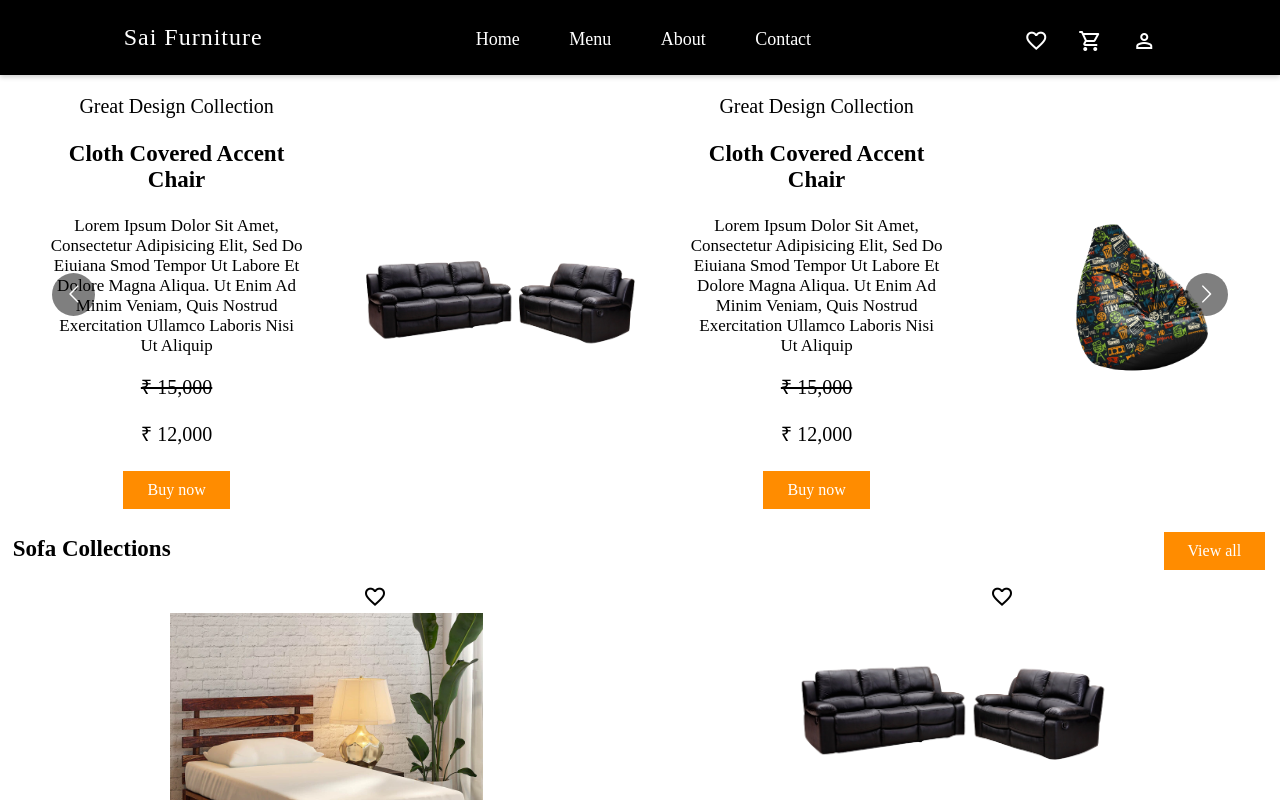
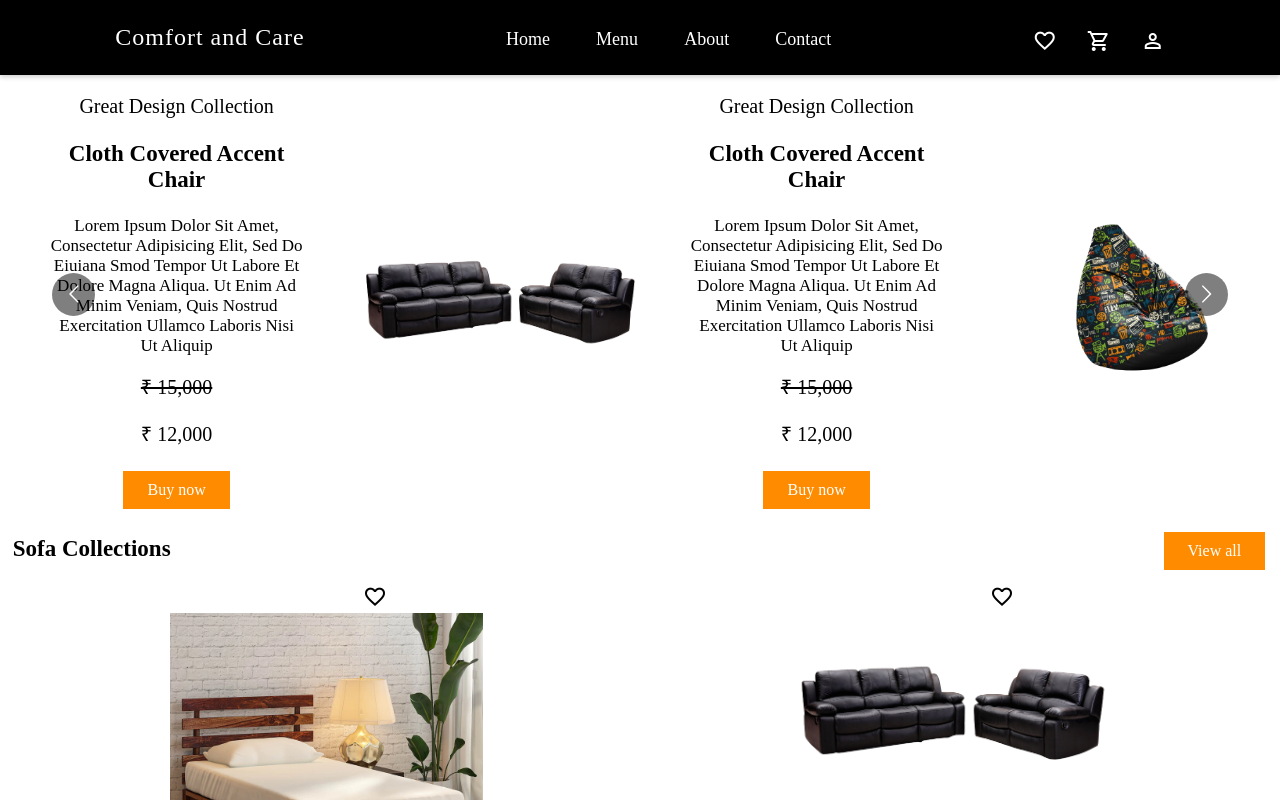
Before and after one commit to Thamo-Tharan/comfort_care_client, a React (Create React App) app: page / in a window 1280 px wide. Shown: the top 800 px of the page. Built offline with nearby package versions, Linux system fonts and the light colour scheme.

Commit message:
changed name

```diff
--- a/src/Components/Header/index.jsx
+++ b/src/Components/Header/index.jsx
@@ -5,7 +5,7 @@ export const Header = () => {
       <div id="header_root">
         <header>
           <div id="companyname_div">
-            <p>Sai Furniture</p>
+            <p>Comfort and Care</p>
           </div>
           <div id="menu_items">
             <ol>
```
